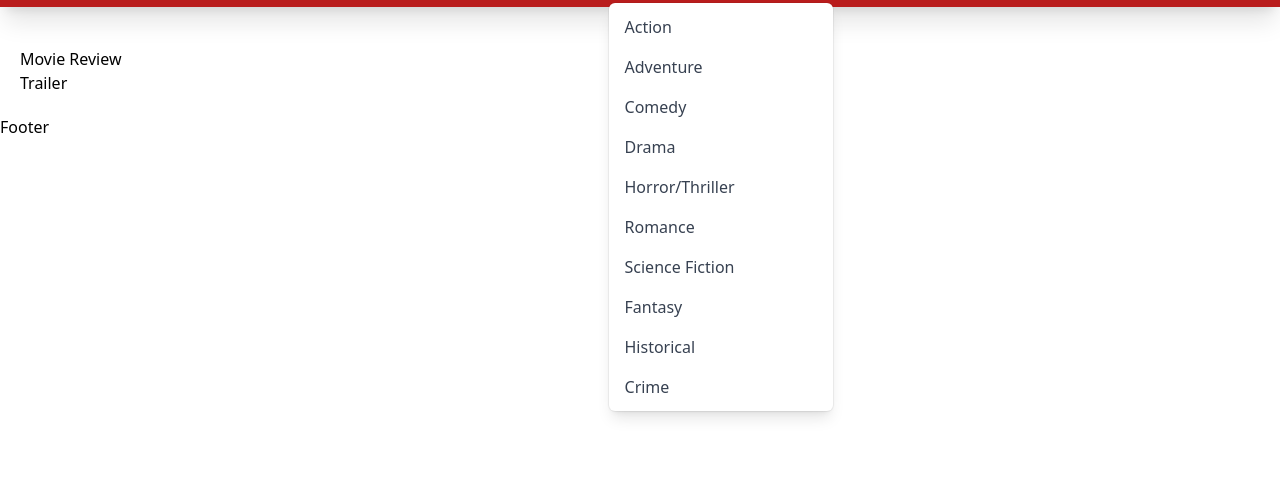
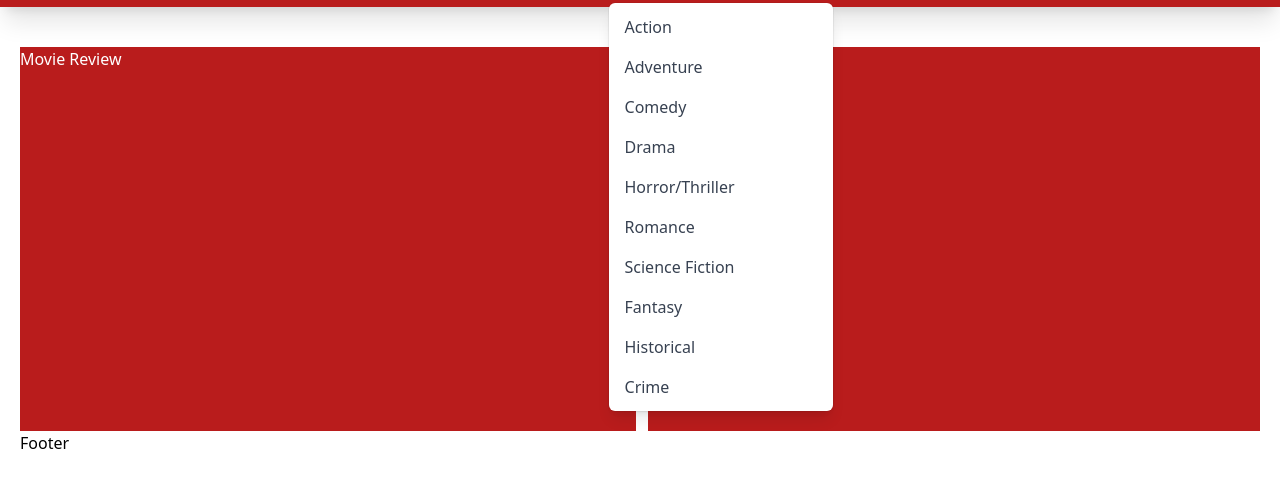
Before and after one commit to sidgray80/cinemate, a plain HTML site: page index.html in a window 1280 px wide. Shown: the part 59-546 px from the top of the page. Drawn offline with nearby package versions, Linux system fonts and the light colour scheme.

Commit message:
Update index.html
add columns to html

```diff
--- a/index.html
+++ b/index.html
@@ -65,8 +65,9 @@
         <div>
 
         </div>
-        <div class="movieReview" id="movieReview">Movie Review</div>
-        <div class="trailer" id="trailer">Trailer</div>
+          <div class="grid grid-flow-col gap-3 w-full h-96">
+            <div class="bg-red-700 col-span-1 text-white" id="movieReview"> Movie Review</div>
+            <div class="bg-red-700 col-span-1 text-white" id="trailer"> Movie Trailer</div>
     </div>
 
     <script src="./assets/js/script.js"></script>
```
